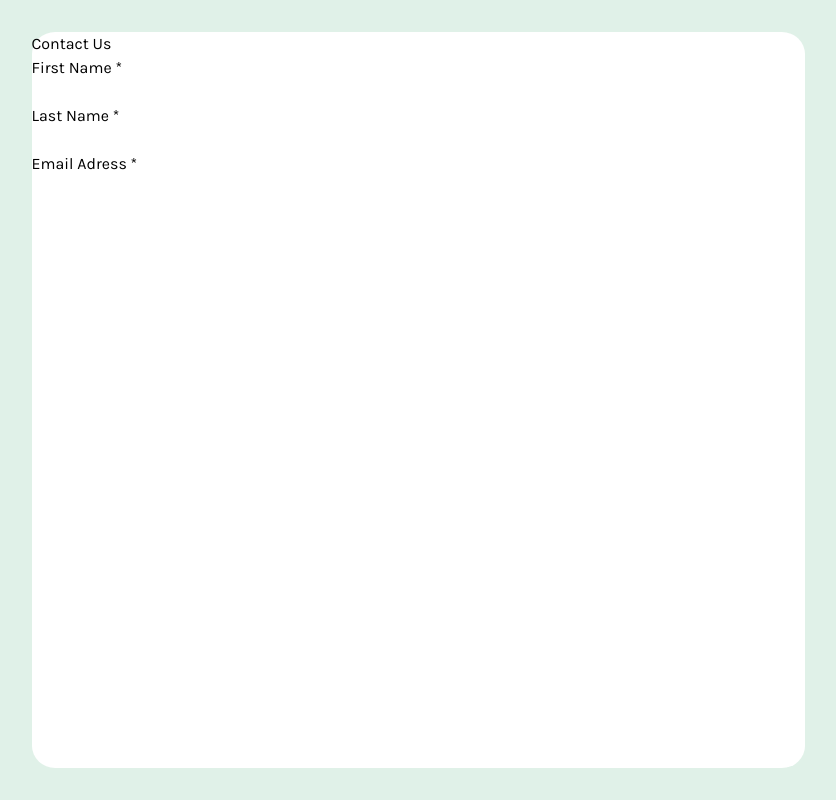
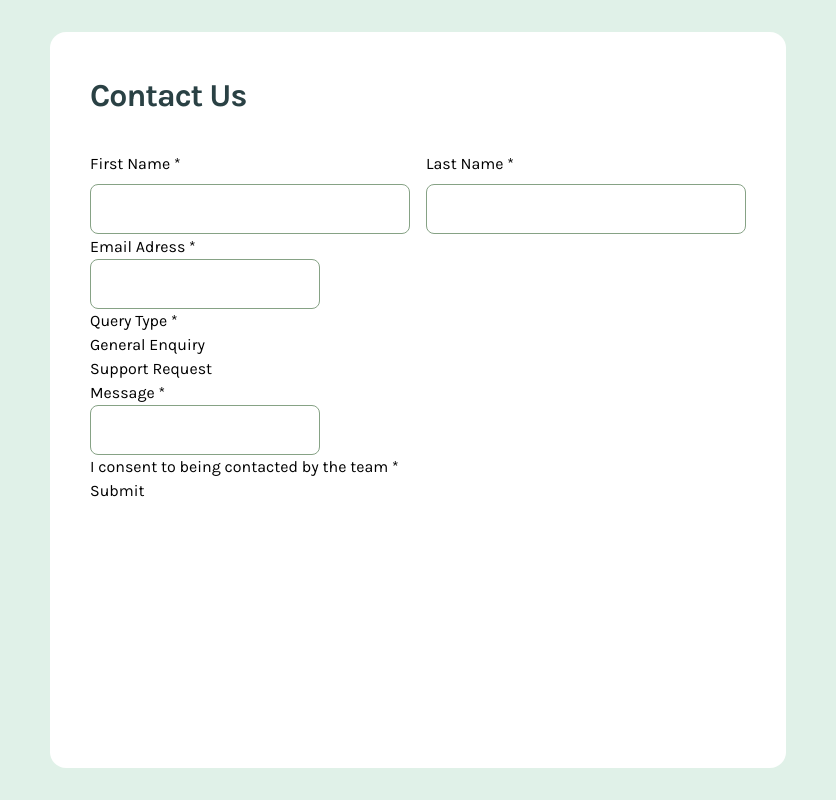
Before and after one commit to worldofwandag/contact-form, a Next.js app: page / in a window 1280 px wide. Shown: the whole page, without its empty margins (222-1058 px from the left). Built offline with nearby package versions, Linux system fonts and the light colour scheme.

Commit message:
card set up layout

```diff
--- a/app/components/Contactform.tsx
+++ b/app/components/Contactform.tsx
@@ -1,37 +1,61 @@
-import React from 'react';
-
+import React from "react";
 
 const Contactform = () => {
   return (
-        <div className='card__container flex bg-white min-h-[736px] min-w-[773px] rounded-[3%]'>
-            <div className='form__content'>
-                <div className='card__title'>
-                    Contact Us
+    <div className="card__container flex flex-col bg-white min-h-[736px] w-[736px] rounded-[16px] p-[40px] ">
+      <div className="form__content w-[656px] mx-auto">
+        <h1 className="card__title text-[32px] font-bold text-[#2A4144] tracking-[-1px] mb-[32px]">Contact Us</h1>
+        <div className="card__fields flex flex-col ">
+          {/* names */}
+          <div className="name__fields flex flex-row w-full justify-between">
+            <div className="first__name w-[320px] h-[83px]">
+              <div className="first__name--text mb-[8px]">First Name *</div>
+              <input className="w-full " type="text" />
             </div>
-                <div className='card__fields'>
-                    {/* names */}
-                    <div className='name__fields'>
-                        <div className='first__name'>
-                            <div className='first__name--text'>First Name *</div>
-                            <input type="text" />
-                        </div>
-                        <div className='last__name'>
-                            <div className='last__name--text'>Last Name *</div>
-                            <input type="text" />
+            <div className="last__name w-[320px] h-[83px]">
+              <div className="last__name--text mb-[8px]">Last Name *</div>
+              <input className="w-full " type="text" />
             </div>
           </div>
           {/* email */}
-                    <div className='email__field'>
-                        <div className='email'>Email Adress *</div>
+          <div className="email__field">
+            <div className="email">Email Adress *</div>
             <input type="email" />
           </div>
+          {/* query type */}
+          <div className="query__type">
+            <div className="query__title">Query Type *</div>
+            <div className="query__boxes">
+              <div className="query__general">
+                <div className="radio__status"></div>
+                <div className="general__text">General Enquiry</div>
               </div>
-
-
+              <div className="query__support">
+                <div className="radio__status"></div>
+                <div className="support__text">Support Request</div>
               </div>
             </div>
+          </div>
+          {/* Message */}
+          <div className="message__field">
+            <div className="message--text">Message * </div>
+            <input className="message__box" type="text" />
+          </div>
+        </div>
+      </div>
+      {/* consent */}
+      <div className="consent__container">
+        <div className="checkbox__empty"></div>
+        <div className="consent__text">
+          I consent to being contacted by the team *
+        </div>
+      </div>
+      {/* submit */}
+      <button className="submit__button w-[50px] h-[15px] rounded-[5%]">
+        Submit
+      </button>
+    </div>
   );
-}
-
+};
 
 export default Contactform;
--- a/app/globals.css
+++ b/app/globals.css
@@ -8,3 +8,9 @@
 body {
   font-family: var(--font-karla);
 }
+
+input {
+  border: 1px solid #86A285;
+  border-radius: 8px;
+  padding: 12px 24px;
+}
```
Also changed, not shown: app/assets/images/icon-checkbox-empty.png (added), app/assets/images/icon-radio-deselected.png (added). Lines whose indentation alone changed are shown as unchanged.
